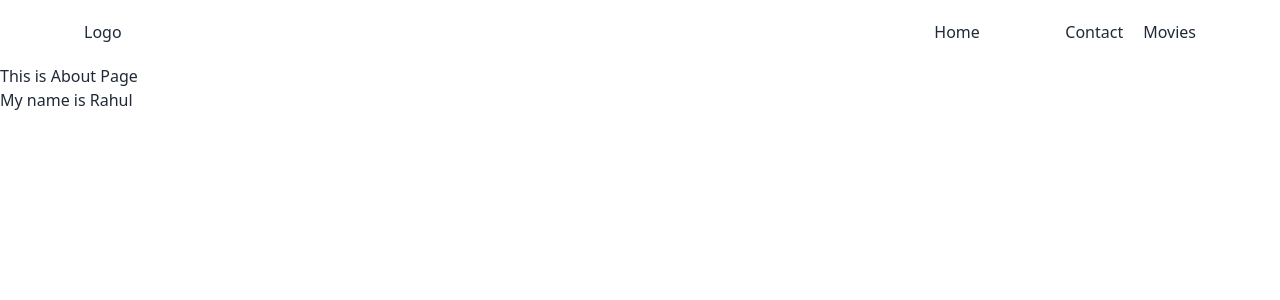
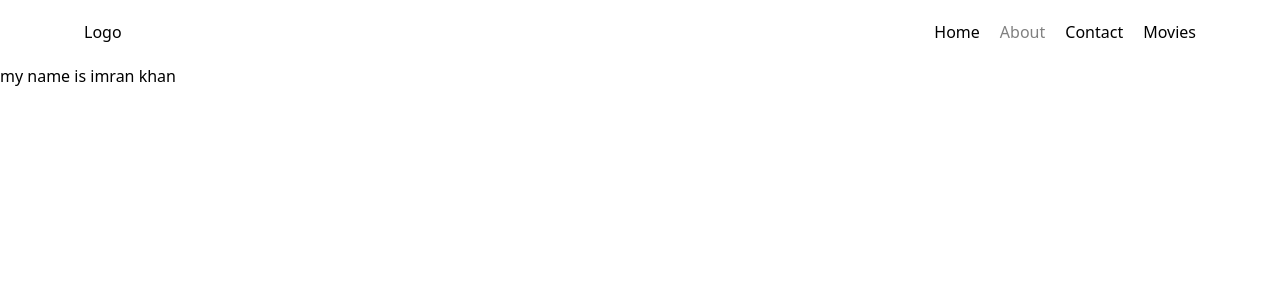
Before and after one commit to imran-khani/Testing-movies-site-react, a React (Vite) app: page /about in a window 1280 px wide. Shown: the top 300 px of the page. Built offline with nearby package versions, Linux system fonts and the light colour scheme.

Commit message:
context api

```diff
--- a/src/App.css
+++ b/src/App.css
@@ -3,5 +3,5 @@
 @tailwind utilities;
 
 .active {
-  color: white;
+  color: gray;
 }
--- a/src/App.jsx
+++ b/src/App.jsx
@@ -1,4 +1,5 @@
 import { Route, Routes } from "react-router-dom";
+import { createContext } from "react";
 import "./App.css";
 import Home from "./pages/Home";
 import About from "./pages/About";
@@ -6,14 +7,13 @@ import Navbar from "./pages/Navbar";
 import Contact from "./pages/Contact";
 import Error from "./pages/Error";
 import Movies from "./pages/Movies";
-import { createContext } from "react";
 
-const Fname = createContext();
+const Name = createContext();
 function App() {
   return (
     <>
       <Navbar />
-      <Fname.Provider value={"Rahul"}>
+      <Name.Provider value={"imran khan"}>
         <Routes>
           <Route path="/" element={<Home />} />
           <Route path="/about" element={<About />} />
@@ -21,10 +21,11 @@ function App() {
           <Route path="/movies" element={<Movies />} />
           <Route path="*" element={<Error />} />
         </Routes>
-      </Fname.Provider>
+      </Name.Provider>
     </>
   );
 }
 
 export default App;
-export { Fname };
+
+export { Name };
--- a/src/pages/About.jsx
+++ b/src/pages/About.jsx
@@ -1,16 +1,14 @@
-import { Fname } from "../App";
-
+import React from "react";
+import { Name } from "../App";
 const About = () => {
   return (
-    <>
-      This is About Page <br />
-      {/* learning React context api here */}
-      <Fname.Consumer>
-        {(fname) => {
-          return <h1>My name is {fname}</h1>;
+    <div>
+      <Name.Consumer>
+        {(myName) => {
+          return <h1>my name is {myName}</h1>;
         }}
-      </Fname.Consumer>
-    </>
+      </Name.Consumer>
+    </div>
   );
 };
 
--- a/tailwind.config.js
+++ b/tailwind.config.js
@@ -4,5 +4,5 @@ export default {
   theme: {
     extend: {},
   },
-plugins: [require("daisyui")],
+
 };
```
